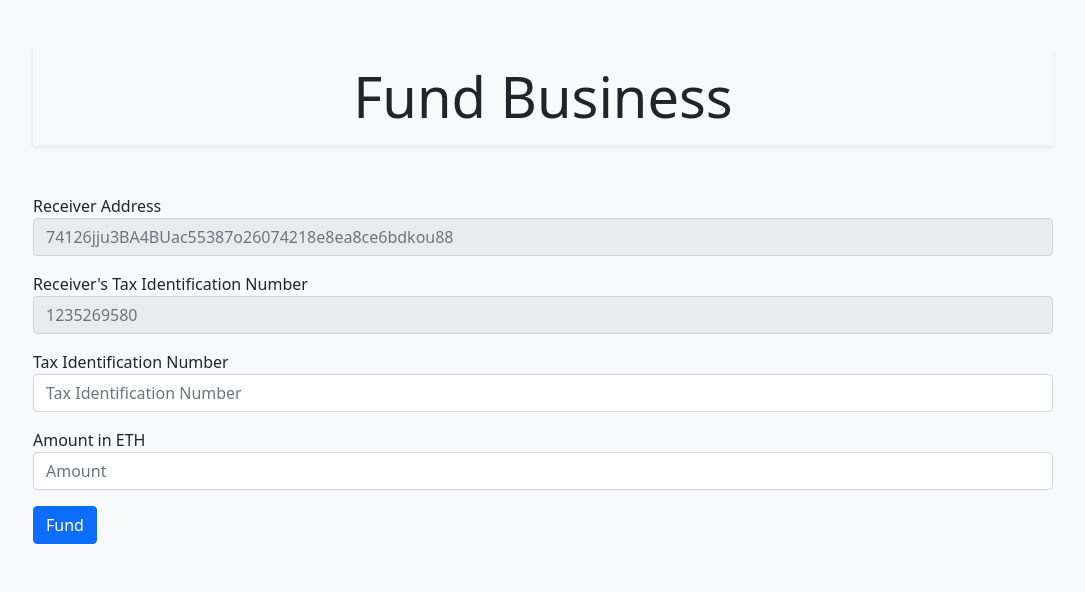
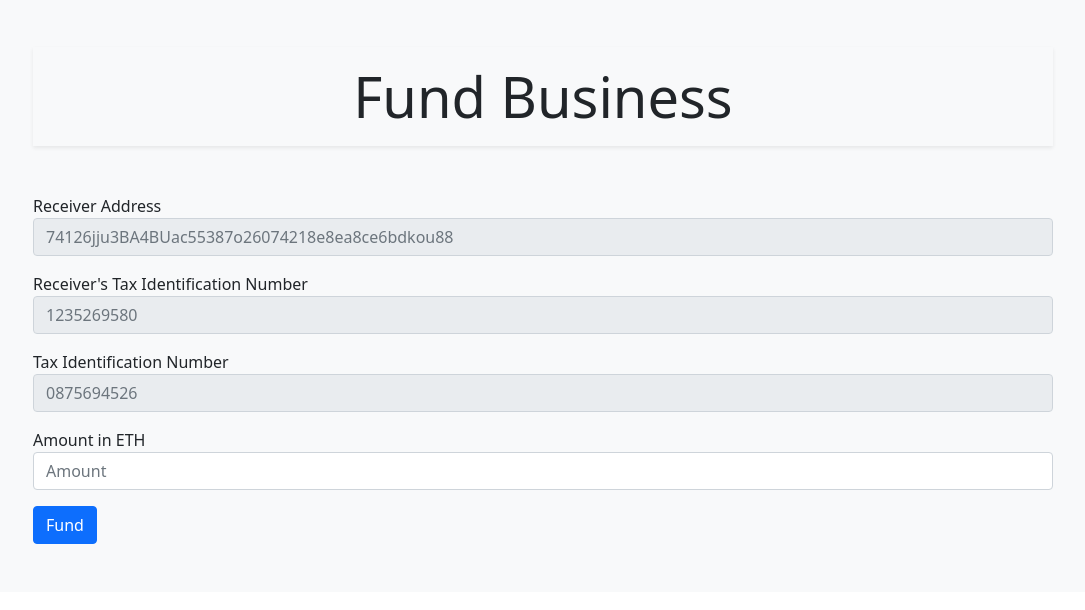
Before and after one commit to hackateam2/blockchainHackathon, a PHP site: page /assets/pages/fund2.php in a window 1280 px wide. Shown: the part 884-1494 px from the top of the page, without its empty margins (97-1182 px from the left). Run offline with PHP 8.4, Linux system fonts and the light colour scheme; some libraries are stand-ins or nearby versions.

Commit message:
Update fund2.php

```diff
--- a/Blockchain Hackathon/assets/pages/fund2.php
+++ b/Blockchain Hackathon/assets/pages/fund2.php
@@ -105,7 +105,7 @@ if(isset($_POST["submit"])){
 
                         <div class="mb-3">
                           <label class="fomr-label">Tax Identification Number</label>
-                          <input type="text" id='TIN' name='number' class='form-control' placeholder='Tax Identification Number'>
+                          <input type="text" id='TIN' name='number' class='form-control' placeholder='0875694526' disabled>
                         </div>
                         <div class="mb-3">
                           <label class="fomr-label">Amount in ETH</label>
```
